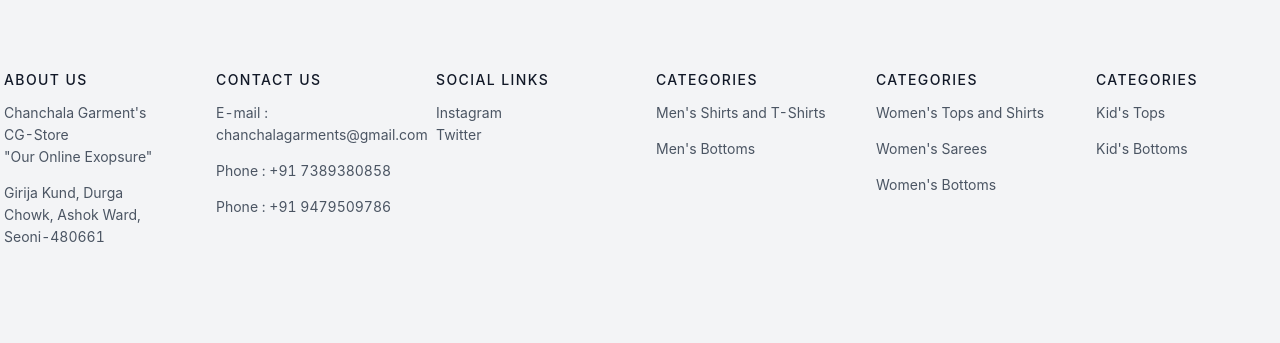
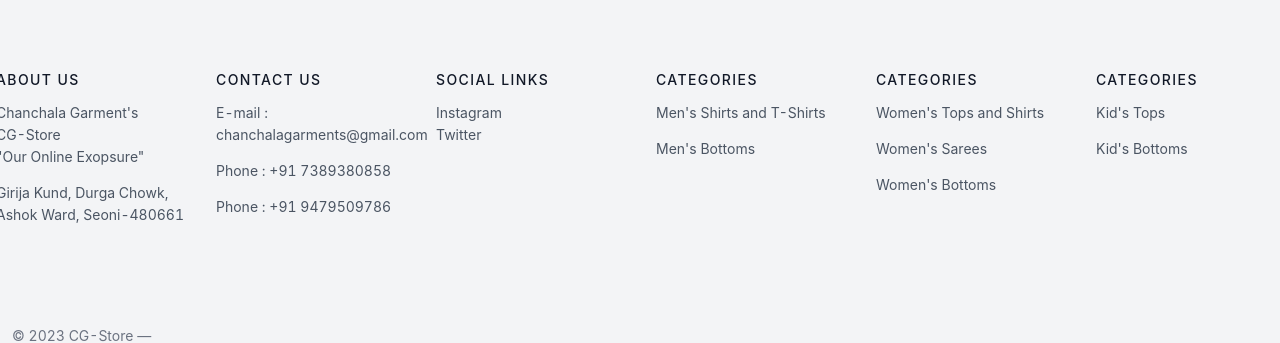
Before and after one commit to Akshatnagda/CG-Store-final, a React (Create React App) app in the folder Client/: page /cart in a window 1280 px wide. Shown: the part 579-922 px from the top of the page. Built offline with nearby package versions, Linux system fonts and the light colour scheme; no server answers.

Commit message:
Update Footer.js

```diff
--- a/Client/src/components/footer/Footer.js
+++ b/Client/src/components/footer/Footer.js
@@ -7,7 +7,7 @@
                 <div className="container px-15 py-24 mx-auto">
                     <div className="flex flex-wrap md:text-left text-center -mb-10 -mx-5">
 
-                        <div className="lg:w-1/6 md:w-1/2 w-full px-6">
+                        <div className="lg:w-1/6 md:w-1/2 w-full px-4">
                             <h2 className="title-font font-medium text-gray-900 tracking-widest text-sm mb-3">ABOUT US</h2>
                             <nav className="list-none mb-10">
                                 <li>
```
